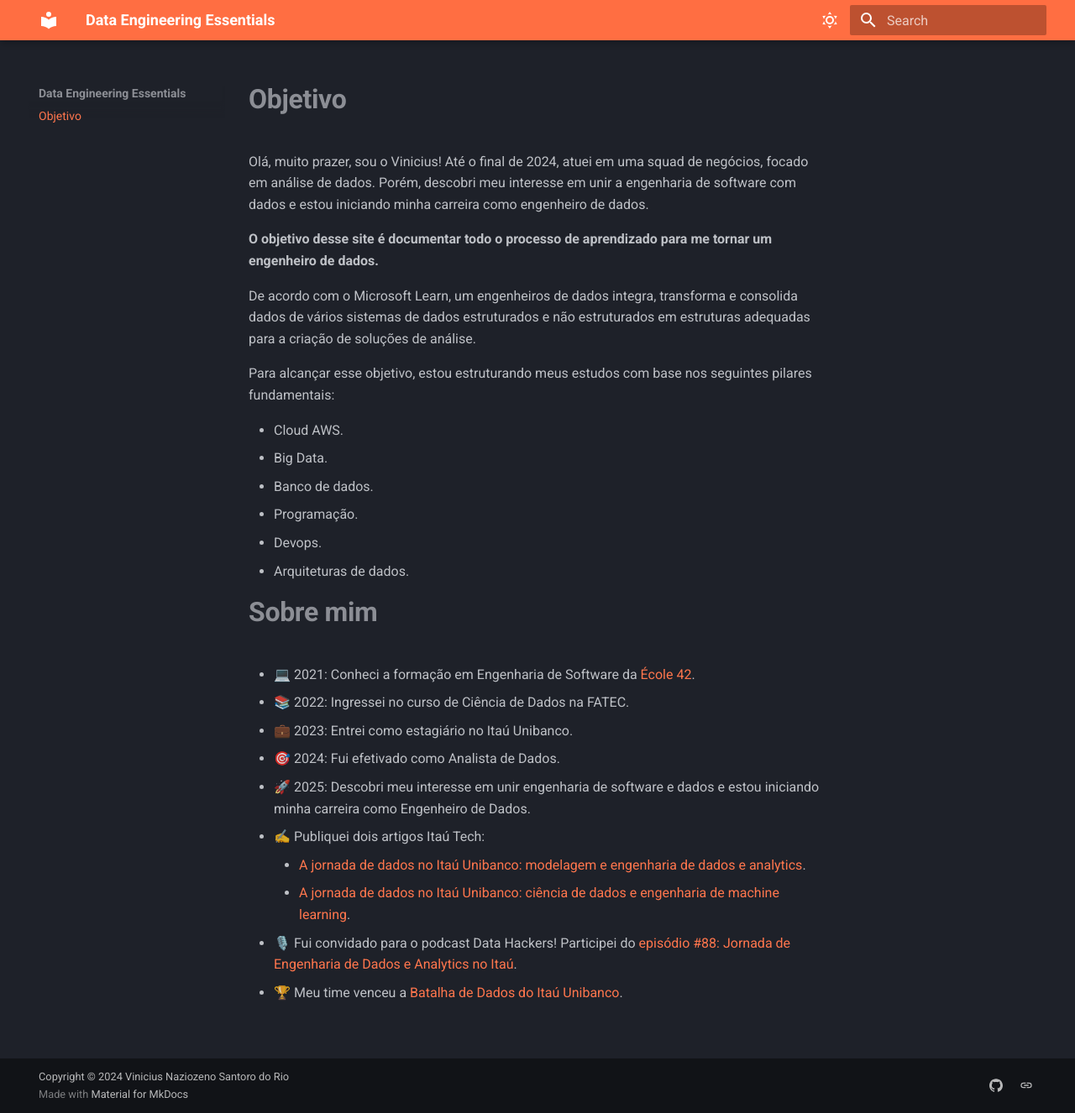
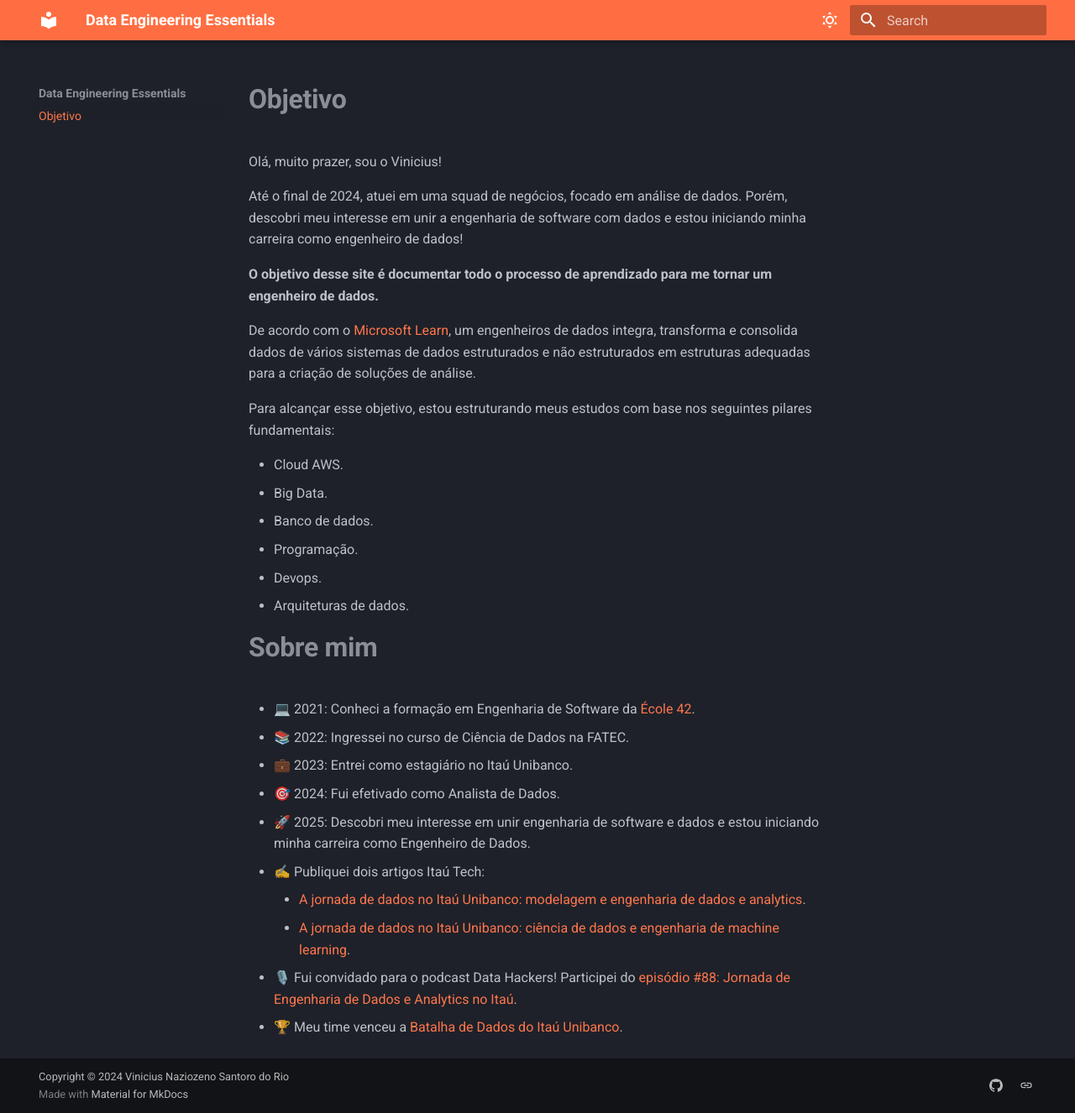
Before and after one commit to Vinicius-Santoro/data-engineering-essentials, an MkDocs documentation site: the page built from docs/index.md, in a window 1280 px wide and 1326 px high. Shown: the whole window at 84% size. Built offline with MkDocs 1.6.1 and Material for MkDocs 9.7.7, drawn with Linux system fonts in a browser that asks for light colours; part of the change alters nothing that is shown.

```diff
--- a/docs/index.md
+++ b/docs/index.md
@@ -1,10 +1,12 @@
 # **Objetivo**
 
-Olá, muito prazer, sou o Vinicius! Até o final de 2024, atuei em uma squad de negócios, focado em análise de dados.  Porém, descobri meu interesse em unir a engenharia de software com dados e estou iniciando minha carreira como engenheiro de dados.
+Olá, muito prazer, sou o Vinicius!
+
+Até o final de 2024, atuei em uma squad de negócios, focado em análise de dados.  Porém, descobri meu interesse em unir a engenharia de software com dados e estou iniciando minha carreira como engenheiro de dados!
 
 **O objetivo desse site é documentar todo o processo de aprendizado para me tornar um engenheiro de dados.**
 
-De acordo com o Microsoft Learn, um engenheiros de dados integra, transforma e consolida dados de vários sistemas de dados estruturados e não estruturados em estruturas adequadas para a criação de soluções de análise.
+De acordo com o [Microsoft Learn](https://learn.microsoft.com/pt-br/training/career-paths/data-engineer), um engenheiros de dados integra, transforma e consolida dados de vários sistemas de dados estruturados e não estruturados em estruturas adequadas para a criação de soluções de análise.
 
 Para alcançar esse objetivo, estou estruturando meus estudos com base nos seguintes pilares fundamentais:
 
```
